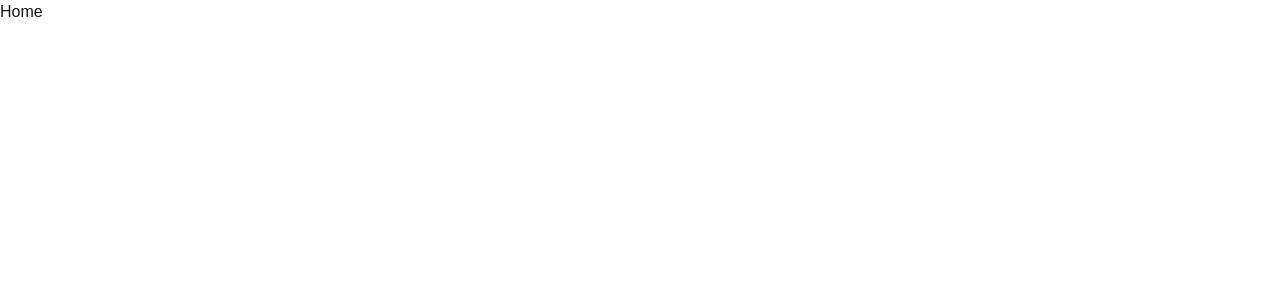
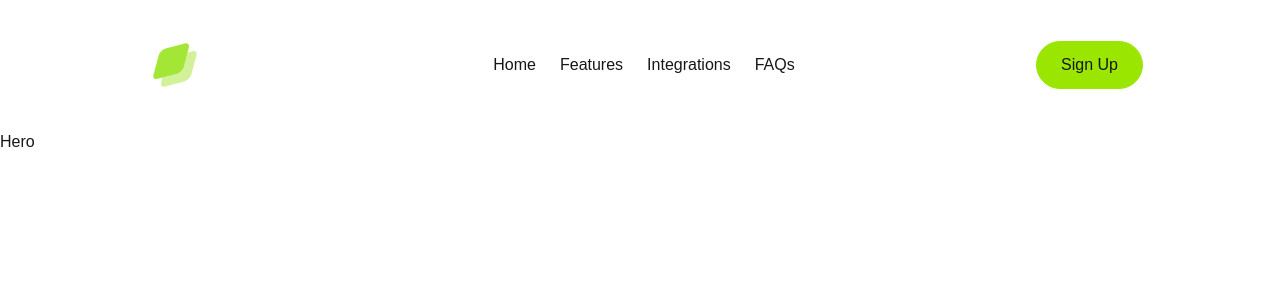
Before and after one commit to MakCoder-2004/Next.JS-Landing-Page, a Next.js app: page / in a window 1280 px wide. Shown: the top 300 px of the page. Built offline with nearby package versions, Linux system fonts and the light colour scheme.

Commit message:
Navbar is finished

```diff
--- a/src/app/page.tsx
+++ b/src/app/page.tsx
@@ -1,7 +1,11 @@
+import Navbar from "@/sections/Navbar";
+import Hero from "@/sections/Hero";
+
 export default function Home() {
   return (
     <div >
-      <h1>Home</h1>
+      <Navbar/>
+      <Hero/>
     </div>
   );
 }
--- /dev/null
+++ b/src/components/CustomButton.tsx
@@ -0,0 +1,25 @@
+import React, { HTMLAttributes } from "react";
+import { cva } from "class-variance-authority";
+
+const classes = cva("border h-12 rounded-full px-6 font-medium", {
+  variants: {
+    variant: {
+      primary: "bg-lime-400 text-neutral-900 border-lime-400",
+      secondary: "border-white bg-transparent text-white",
+    },
+  },
+  defaultVariants: {
+    variant: "primary",
+  },
+});
+
+const CustomButton = (
+  props: {
+    variant: "primary" | "secondary";
+  } & HTMLAttributes<HTMLButtonElement>
+) => {
+  const { variant, className, ...rest } = props;
+  return <button className={classes({ variant, className })} {...rest} />;
+};
+
+export default CustomButton;
--- a/src/sections/Navbar.tsx
+++ b/src/sections/Navbar.tsx
@@ -1,10 +1,75 @@
 const navLinks = [
-    { label: "Home", href: "#" },
-    { label: "Features", href: "#features" },
-    { label: "Integrations", href: "#integrations" },
-    { label: "FAQs", href: "#faqs" },
+  { label: "Home", href: "#" },
+  { label: "Features", href: "#features" },
+  { label: "Integrations", href: "#integrations" },
+  { label: "FAQs", href: "#faqs" },
 ];
 
+import Image from "next/image";
+import logo from "@/assets/images/logo.svg";
+import CustomButton from "@/components/CustomButton";
+
 export default function Navbar() {
-    return <div>Navbar</div>;
+  return (
+    <section className="p-4 lg:py-8 flex items-center justify-center">
+      <div className="container max-w-5xl">
+        <div className="grid grid-cols-2 lg:grid-cols-3 border border-white/15 rounded-full items-center p-2 px-4 md:pr-2">
+
+          {/* Logo Image */}
+          <div>
+            <Image
+              src={logo}
+              alt="Layers Logo"
+              className="h-9 md:h-auto w-auto ml-2"
+            />
+          </div>
+
+          {/* Nav links */}
+          <div className="lg:flex justify-center items-center hidden">
+            <nav className="flex gap-6 font-medium">
+              {navLinks.map((link) => (
+                <a href={link.href} key={link.label}>
+                  {link.label}
+                </a>
+              ))}
+            </nav>
+          </div>
+
+          {/* Right side buttons */}
+          <div className="flex justify-end gap-4">
+            <svg
+              xmlns="http://www.w3.org/2000/svg"
+              width="24"
+              height="24"
+              viewBox="0 0 24 24"
+              fill="none"
+              stroke="currentColor"
+              stroke-width="2"
+              stroke-linecap="round"
+              stroke-linejoin="round"
+              className="feather feather-menu md:hidden"
+            >
+              <line x1="3" y1="12" x2="21" y2="12"></line>
+              <line x1="3" y1="6" x2="21" y2="6"></line>
+              <line x1="3" y1="18" x2="21" y2="18"></line>
+            </svg>
+
+            <CustomButton
+              variant="secondary"
+              className="hidden md:inline-flex items-center"
+            >
+              Log in
+            </CustomButton>
+            <CustomButton
+              variant="primary"
+              className="hidden md:inline-flex items-center"
+            >
+              Sign Up
+            </CustomButton>
+          </div>
+
+        </div>
+      </div>
+    </section>
+  );
 }
```
Also changed, not shown: package.json (+7 -6 lines), 1 other file (tests, documents, lock files or other folders).
